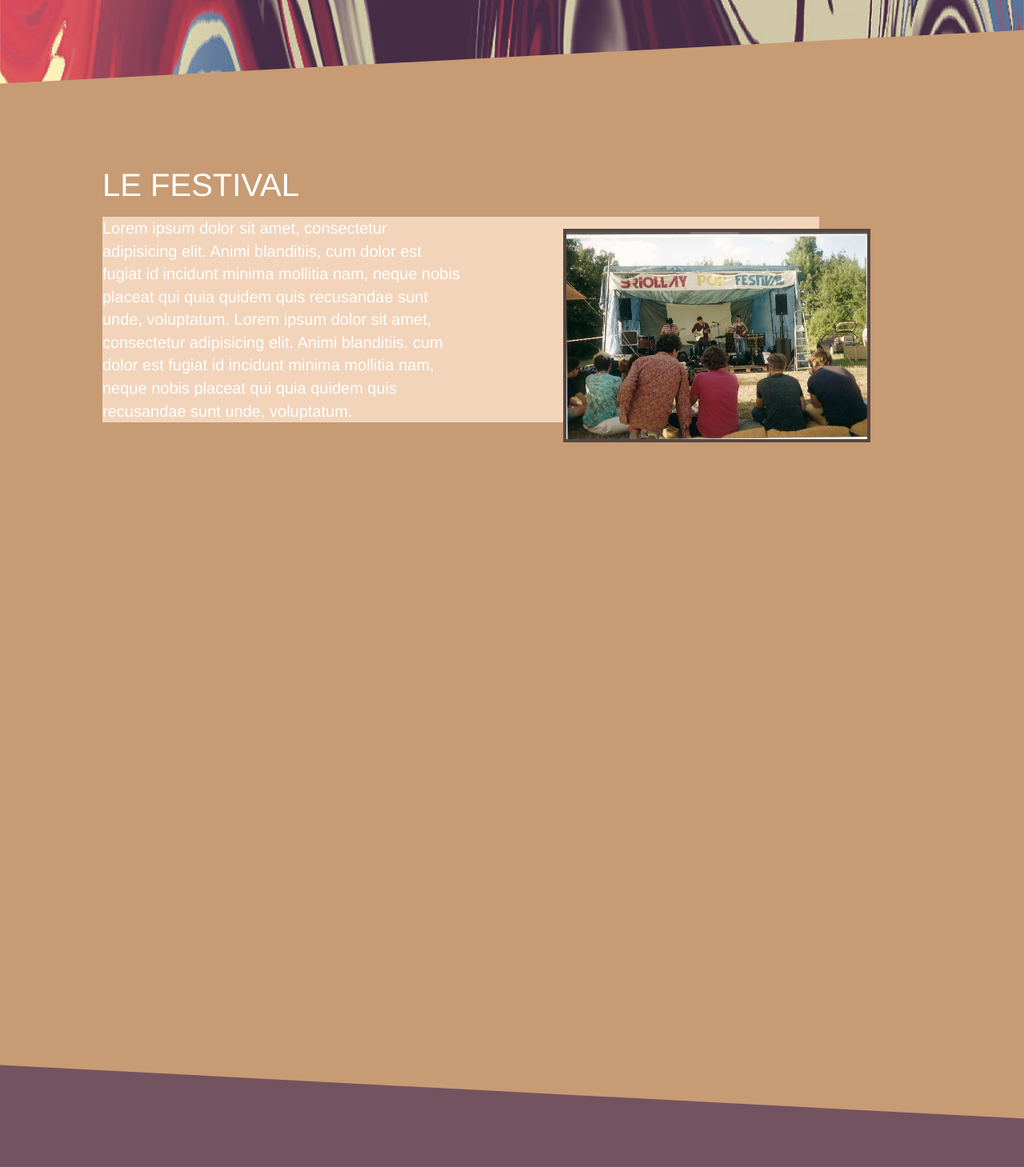
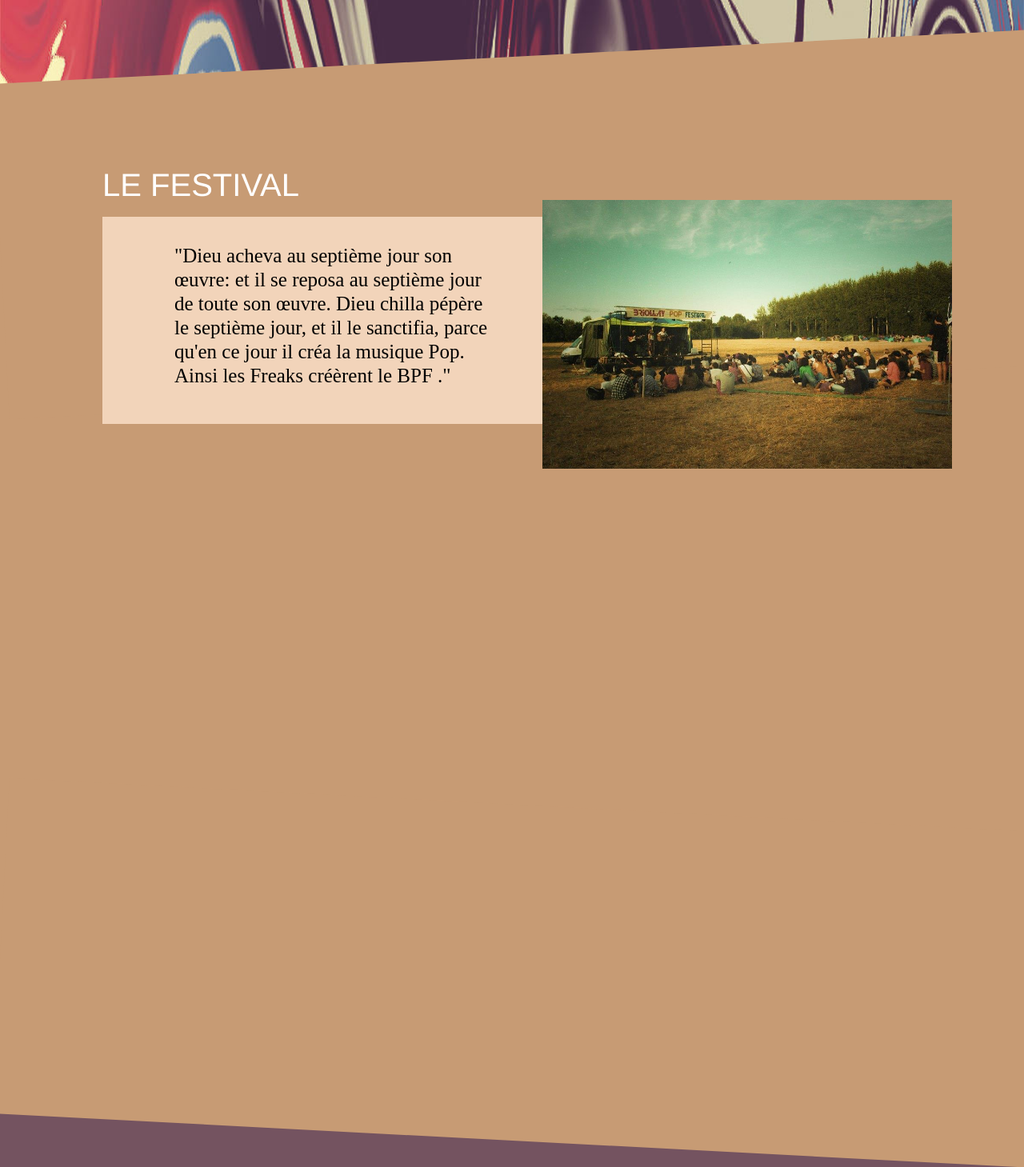
Before and after one commit to theovoi/bpf44, a PHP site: page / in a window 1280 px wide; the page is wider, and only the part inside the window is pictured. Shown: the part 671-2130 px from the top of that part at 80% size. Run offline with PHP 8.4, Linux system fonts and the light colour scheme.

Commit message:
Le festival image + texte

```diff
--- a/css/style.css
+++ b/css/style.css
@@ -107,21 +107,32 @@ h2{
     position: relative;
     z-index: 35;
     width: 70%;
+    padding: 20% 3px 3px 80px;
+    min-height: 20%;
+
 }
 .blocsection2 p{
     width: 50%;
-    color:white;
-    font-size: 20px;
+    color:black;
+    font-size: 25px;
+    font-family:"cafÈ & brewery";
+    line-height:30px;
+    padding: 3px 3px 3px 10px;
+    margin-top: -9em;
+    top: -2em;
+
+
 }
 .carresection2{
     background-color: #554641;
     position: relative;
     z-index: 36;
-    min-height: 10em;
-    min-height: 13em;
-    width: 30%;
-    left: 45%;
-    top: -18em;
+    min-height: 24em;
+    width: 40%;
+    left: 43%;
+    top: -20em;
+    background-image: url("../img/festival.jpg");
+    background-size: cover;
 }
 #totalsection2{
     top: -28em;
@@ -162,39 +173,6 @@ h2{
     right: 10%;
     float: right;
 }
-
-
-
-
-
-
-
-
-
-
-
-
-
-
-
-
-
-
-
-
-
-
-
-
-
-
-
-
-
-
-
-
-
 
 /*Section et Div*/
 #section1{
--- a/index.php
+++ b/index.php
@@ -27,16 +27,14 @@
     <div id="totalsection2">
         <div class="blocsection2">
             <p>
-                Lorem ipsum dolor sit amet, consectetur adipisicing elit.
-                Animi blanditiis, cum dolor est fugiat id incidunt minima mollitia nam,
-                neque nobis placeat qui quia quidem quis recusandae sunt unde, voluptatum.
-                Lorem ipsum dolor sit amet, consectetur adipisicing elit.
-                Animi blanditiis, cum dolor est fugiat id incidunt minima mollitia nam,
-                neque nobis placeat qui quia quidem quis recusandae sunt unde, voluptatum.
+                "Dieu acheva au septième jour son œuvre: et il se reposa au septième jour de toute son œuvre.
+
+                Dieu chilla pépère le septième jour, et il le sanctifia, parce qu'en ce jour il créa la musique Pop.
+
+                Ainsi les Freaks créèrent le BPF ."
             </p>
         </div>
         <div class="carresection2">
-            <img src="img/festival.jpg" alt="festival" style="padding: 4px 4px 4px 4px;">
         </div>
     </div>
 </section>
```
Also changed, not shown: img/festival.jpg.
